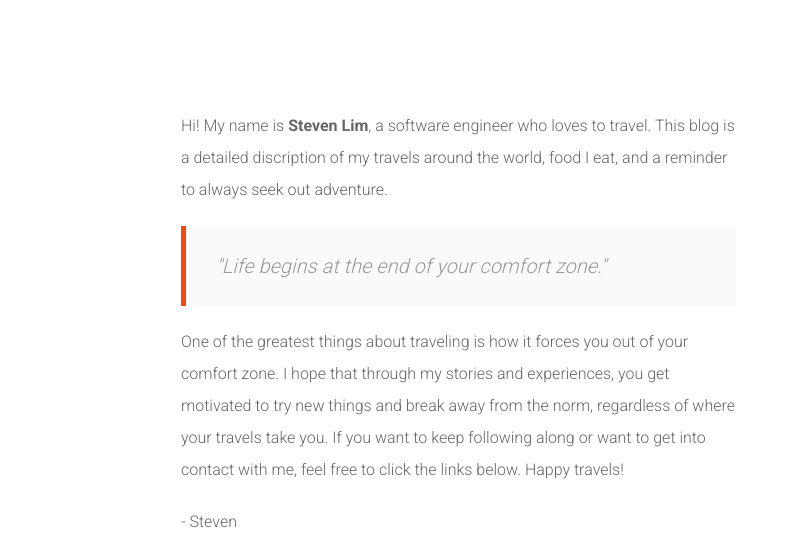
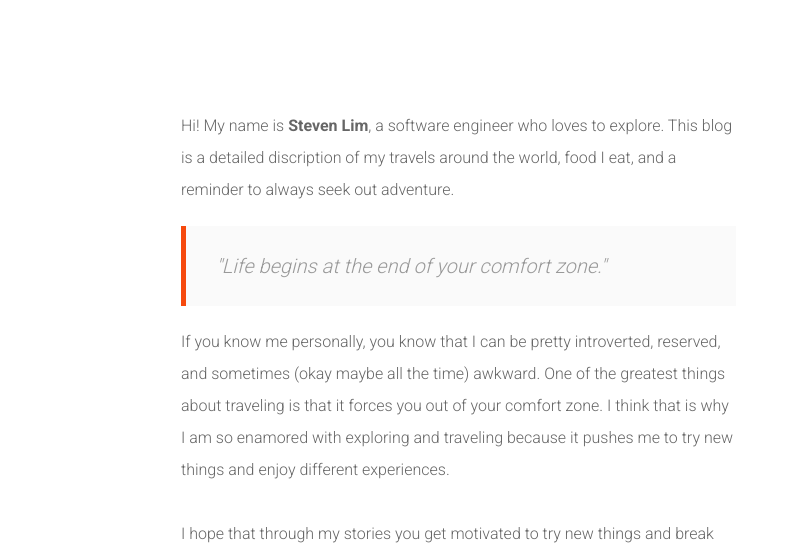
Before and after one commit to stevenlim89/slims-blog, a website: page public/views/about.html in a window 1280 px wide. Shown: the part 262-807 px from the top of the page, 474-1280 px from the left. Drawn offline with nearby package versions, Linux system fonts and the light colour scheme; files that its build step writes are made by us from their sources; files whose address does not match are found by name.

Commit message:
Edited About Me

```diff
--- a/public/views/about.html
+++ b/public/views/about.html
@@ -32,7 +32,7 @@
 					<div class="col-md-6">
 						<p>
 							Hi! My name is <strong>Steven Lim</strong>, a software engineer who
-							loves to travel.
+							loves to explore.
 							This blog is a detailed discription of my travels around the world,
 							food I eat, and a reminder to always seek out adventure.
 						</p>
@@ -40,8 +40,13 @@
 							"Life begins at the end of your comfort zone."
 						</blockquote>
 						<p>
-							One of the greatest things about traveling is how it forces you out of
-							your comfort zone. I hope that through my stories and experiences,
+							If you know me personally, you know that I can be pretty introverted,
+							reserved, and sometimes (okay maybe all the time) awkward.
+							One of the greatest things about traveling is that it forces you out of
+							your comfort zone. I think that is why I am so enamored with exploring
+							and traveling because it pushes me to try new things and enjoy different
+							experiences. <br /> <br />
+							I hope that through my stories
 							you get motivated to try new things and break away from the norm,
 							regardless of where your travels take you. If you
 							want to keep following along or want to get into contact with me, feel
```
